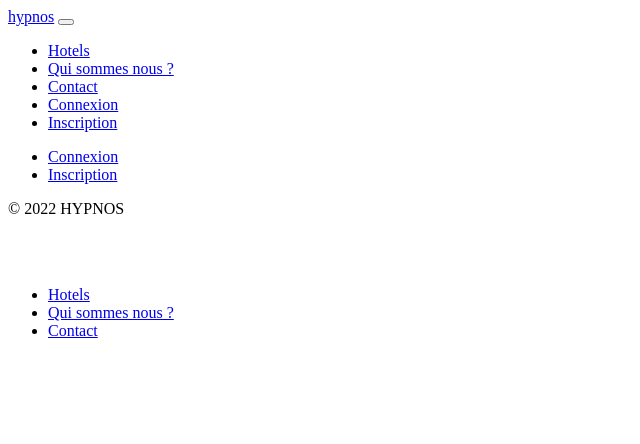
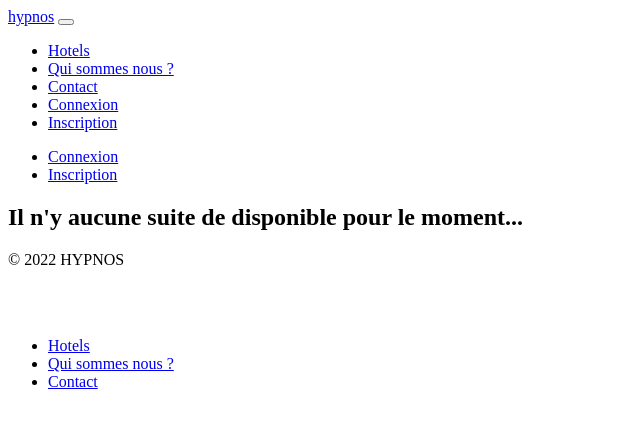
Before and after one commit to Nonoland/Studi_ECF, a Symfony app: template templates/hotel/render.html.twig in a window 1280 px wide. Shown: the top 444 px of the page, without its empty margins (0-640 px from the left). Run offline with Twig, Linux system fonts and the light colour scheme; the template is opened without the code that fills it, so the values that code supplies are empty; some libraries are stand-ins or nearby versions.

Commit message:
fix(Templateà: No suite in hotel

```diff
--- a/templates/hotel/render.html.twig
+++ b/templates/hotel/render.html.twig
@@ -6,6 +6,10 @@
 
 
 {% block body %}
+    {% if suites|length == 0 %}
+        <h2 class="text-center">Il n'y aucune suite de disponible pour le moment...</h2>
+    {% endif %}
+
     {% for suite in suites %}
         <div class="card">
             <div class="card-body">
```
